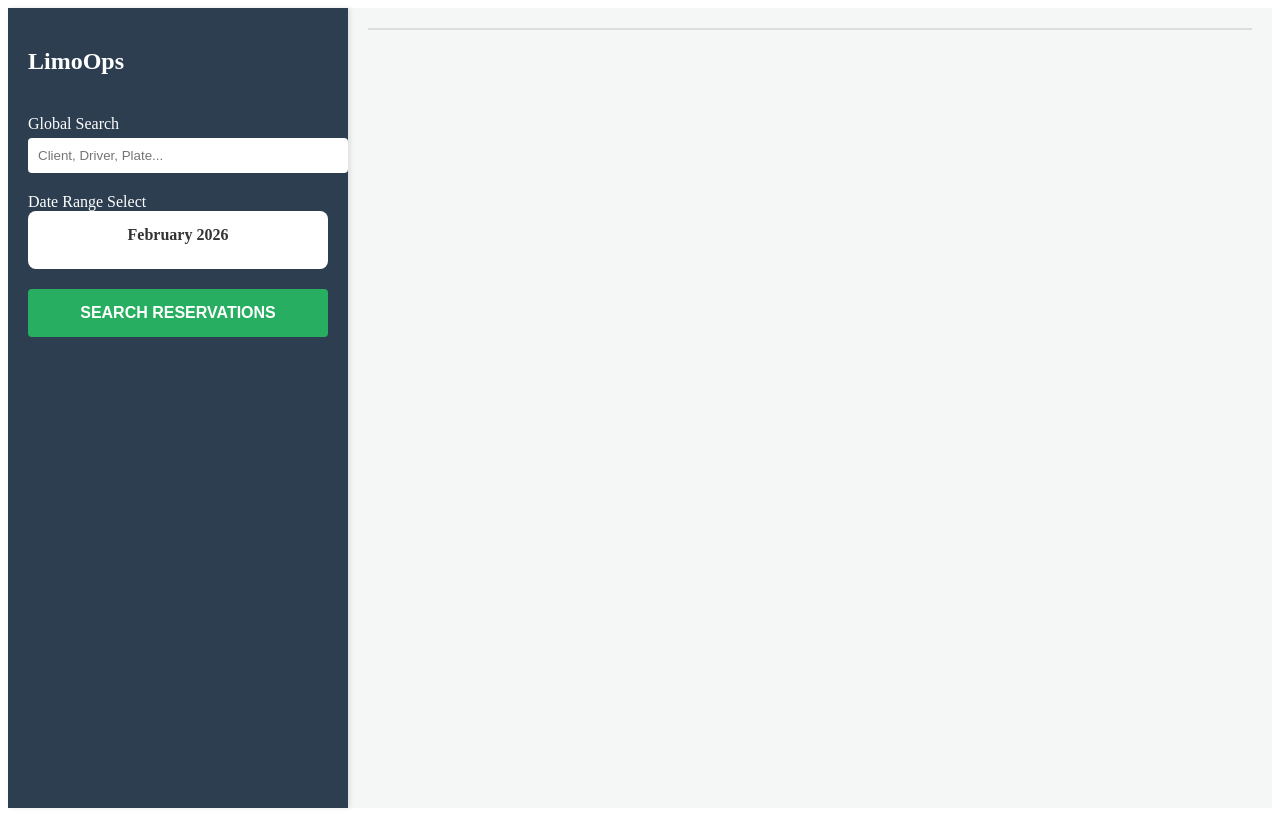
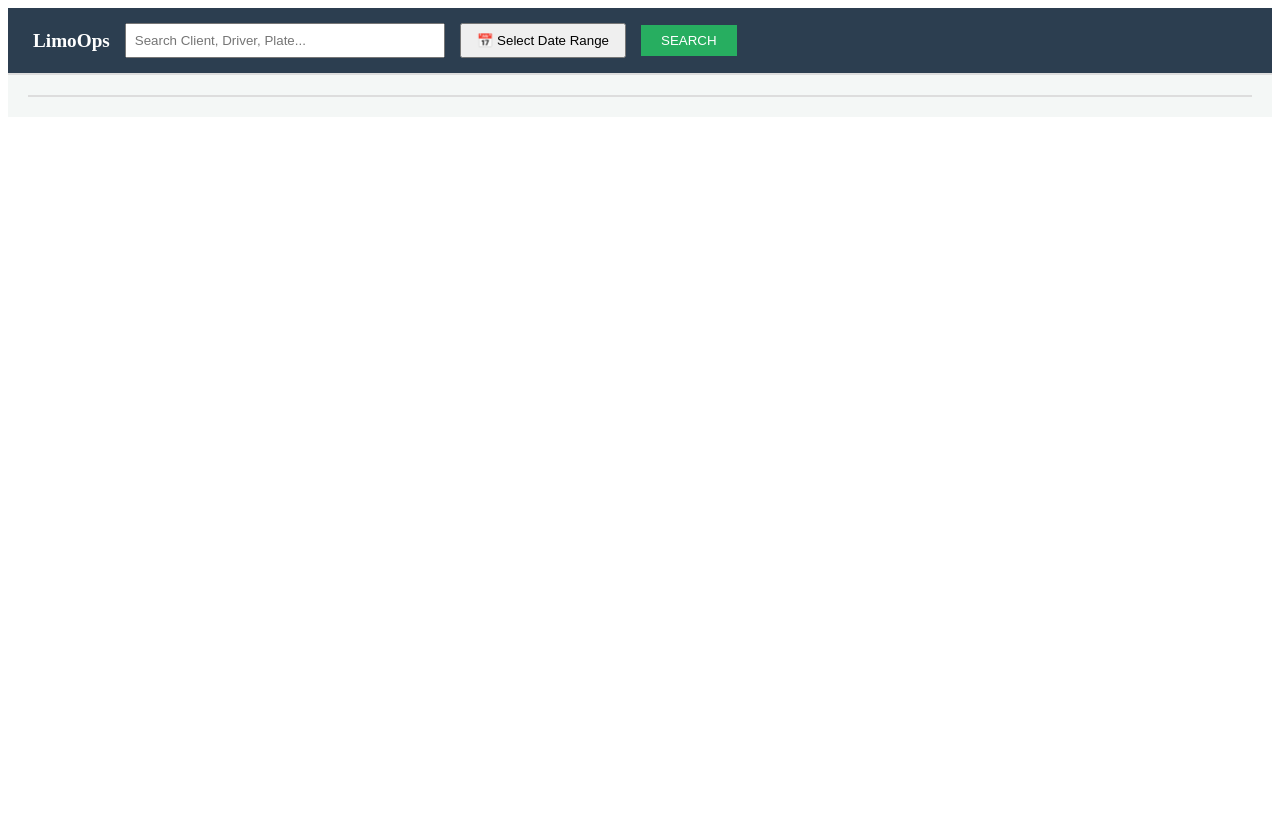
Before and after one commit to ljensenpdx/limosystem, a plain HTML site: page index.html in a window 1280 px wide. Drawn offline with Linux system fonts and the light colour scheme.

Commit message:
Update index.html

```diff
--- a/index.html
+++ b/index.html
@@ -2,98 +2,78 @@
 <html lang="en">
 <head>
     <style>
-        /* Layout Container */
-        .dashboard-wrapper {
-            display: flex; /* Side-by-side layout */
-            height: 100vh;
+        /* This ensures the header and filters are part of the page flow */
+        .admin-header {
+            display: flex;
+            flex-direction: column; /* Stack elements vertically */
+            background: white;
+            border-bottom: 2px solid #ddd;
         }
 
-        /* Fixed Sidebar for Search & Mini Calendar */
-        .sidebar {
-            width: 300px;
+        .top-bar {
+            display: flex;
+            align-items: center;
+            padding: 15px 25px;
             background: #2c3e50;
             color: white;
-            padding: 20px;
-            display: flex;
-            flex-direction: column;
-            gap: 20px;
-            box-shadow: 2px 0 5px rgba(0,0,0,0.1);
-            z-index: 10;
+            gap: 15px;
         }
 
-        /* Main Calendar Area */
-        .main-content {
-            flex-grow: 1;
-            overflow-y: auto;
-            background: #f4f7f6;
+        /* The Date Picker Tray - This pushes the calendar down when visible */
+        #datePickerTray {
+            display: none; /* Toggle this to 'flex' with JS */
             padding: 20px;
+            background: #f8f9fa;
+            border-bottom: 1px solid #ddd;
+            justify-content: center;
+            gap: 40px;
         }
 
-        /* Inline Mini Calendar (Not a popup) */
-        .mini-calendar-inline {
-            background: white;
-            color: #333;
-            border-radius: 8px;
-            padding: 15px;
+        /* The Main Calendar Container */
+        .calendar-content {
+            padding: 20px;
+            background: #f4f7f6;
         }
 
-        .search-input-group input {
-            width: 100%;
-            padding: 10px;
-            margin-top: 5px;
-            border-radius: 4px;
-            border: none;
-        }
-
-        .search-btn-large {
-            background: #27ae60;
-            color: white;
-            border: none;
-            padding: 15px;
-            border-radius: 4px;
-            cursor: pointer;
-            font-weight: bold;
-            font-size: 1rem;
-        }
-
-        /* Keep existing Main Calendar Grid styles from before */
         .calendar-grid {
             display: grid;
             grid-template-columns: repeat(7, 1fr);
             background: white;
             border: 1px solid #ddd;
         }
-        /* ... (rest of your existing grid CSS) ... */
+        /* ... Cell styles from before ... */
     </style>
 </head>
 <body>
 
-<div class="dashboard-wrapper">
-    <div class="sidebar">
-        <h2>LimoOps</h2>
-
-        <div class="search-input-group">
-            <label>Global Search</label>
-            <input type="text" placeholder="Client, Driver, Plate...">
+    <div class="admin-header">
+        <div class="top-bar">
+            <div style="font-weight: bold; font-size: 1.2rem;">LimoOps</div>
+            <input type="text" placeholder="Search Client, Driver, Plate..." style="width:300px; padding:8px;">
+            <button onclick="toggleTray()" style="padding:8px 15px; cursor:pointer;">📅 Select Date Range</button>
+            <button style="background:#27ae60; color:white; border:none; padding:8px 20px; cursor:pointer;">SEARCH</button>
         </div>
 
-        <div class="date-selection">
-            <label>Date Range Select</label>
-            <div class="mini-calendar-inline">
-                <div style="text-align: center; font-weight: bold; margin-bottom: 10px;">February 2026</div>
-                <div class="mini-grid">
-                   </div>
-            </div>
+        <div id="datePickerTray">
+            <div class="mini-calendar-unit">
+                <div style="text-align:center; font-weight:bold;">Start Date</div>
+                </div>
+            <div class="mini-calendar-unit">
+                <div style="text-align:center; font-weight:bold;">End Date</div>
+                </div>
         </div>
-
-        <button class="search-btn-large">SEARCH RESERVATIONS</button>
     </div>
 
-    <div class="main-content">
+    <div class="calendar-content">
         <div class="calendar-grid" id="mainGrid">
             </div>
     </div>
-</div>
 
+    <script>
+        function toggleTray() {
+            const tray = document.getElementById('datePickerTray');
+            tray.style.display = (tray.style.display === 'flex') ? 'none' : 'flex';
+        }
+    </script>
 </body>
 </html>
```
